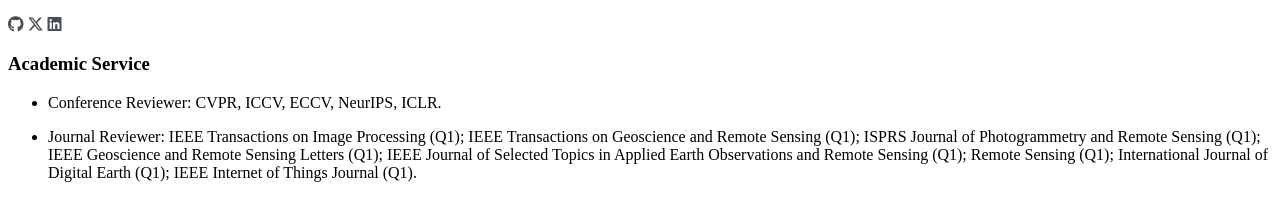
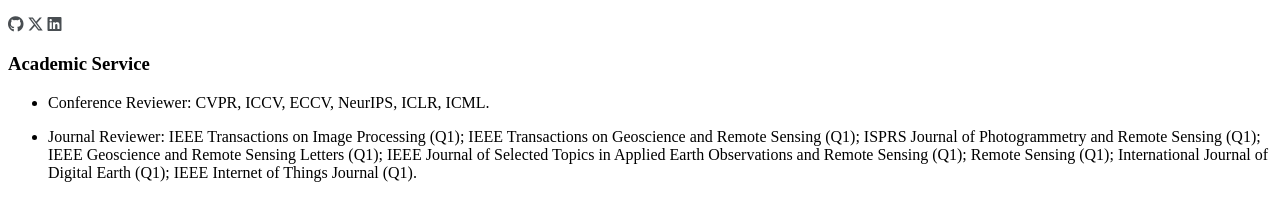
Before and after one commit to ruizhaocv/ruizhaocv.github.io, a Jekyll site: the page built from _pages/includes/academic_service.md, in a window 1280 px wide. Shown: the part 375-596 px from the top of the page. Built offline with Jekyll 4.4.1, drawn with Linux system fonts in a browser that asks for light colours; nearby versions of some CDN libraries; some web fonts are replaced; our own code applies the rules of GitHub Pages for plain Markdown files; a style sheet for code colours, icons or effects is not loaded.

Commit message:
Update academic_service.md

```diff
--- a/_pages/includes/academic_service.md
+++ b/_pages/includes/academic_service.md
@@ -1,6 +1,6 @@
 
 # Academic Service
-- Conference Reviewer: CVPR, ICCV, ECCV, NeurIPS, ICLR.
+- Conference Reviewer: CVPR, ICCV, ECCV, NeurIPS, ICLR, ICML.
 
 - Journal Reviewer:
 IEEE Transactions on Image Processing (Q1);
```
